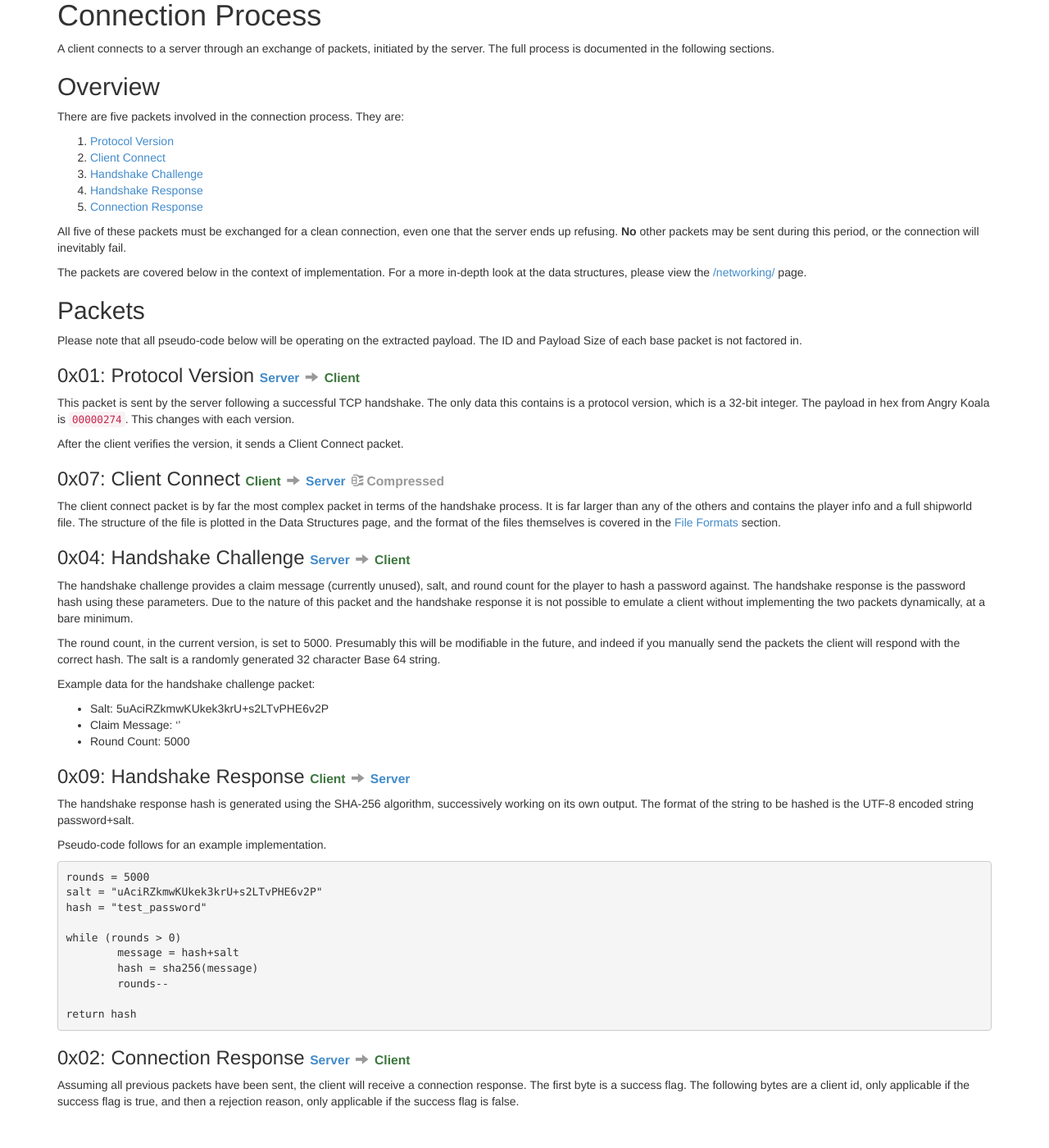
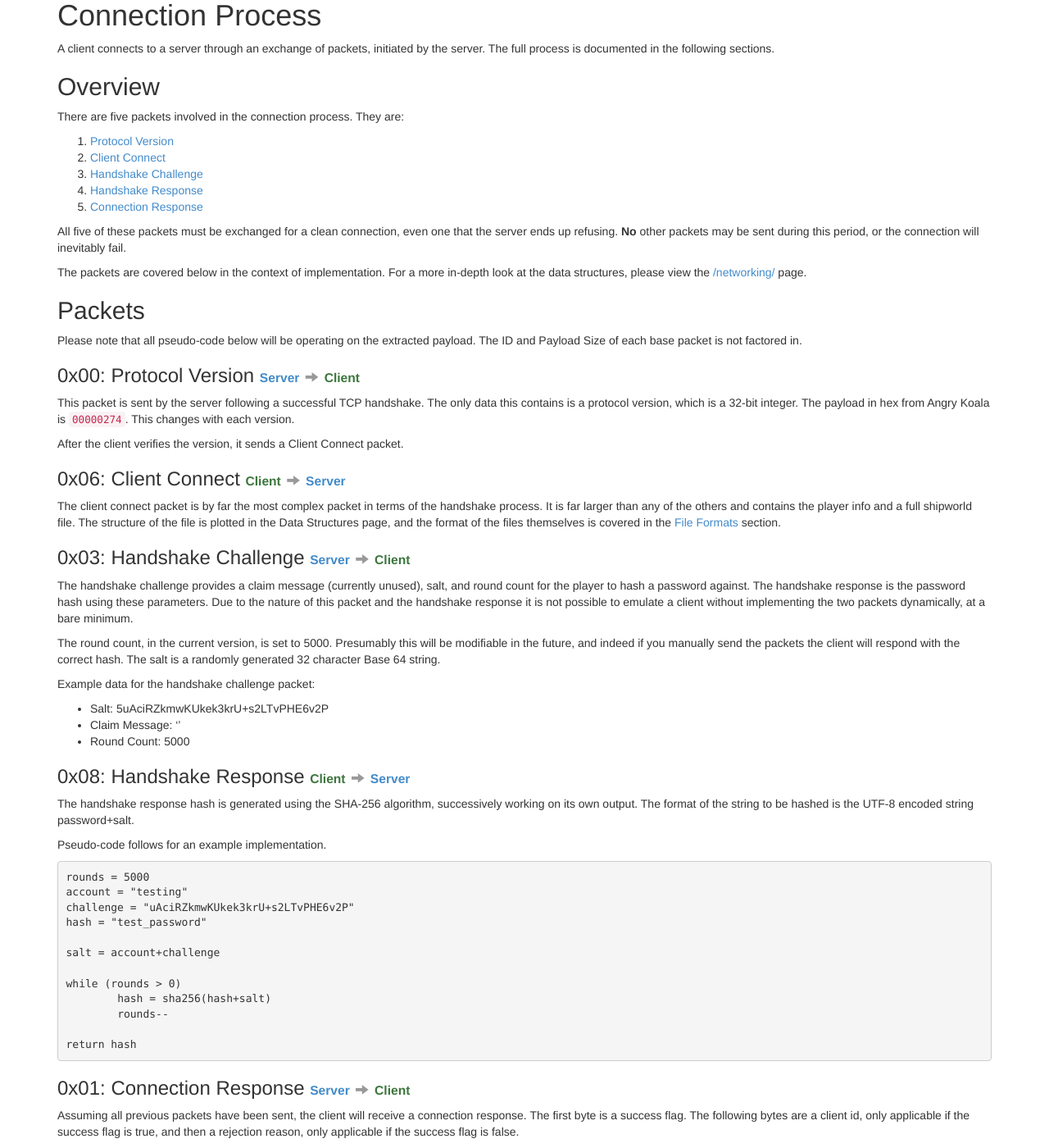
Before and after one commit to ddevault/starbound-dev, a Jekyll site: the page built from networking/connecting.md, in a window 1280 px wide and 1400 px high, scrolled down 93 px. Shown: the whole window at 82% size. Built offline with Jekyll 4.4.1, drawn with Linux system fonts in a browser that asks for light colours; Markdown is read by kramdown in place of the engine named in the settings; before the commit the page ends 1456 px from its top, so only the background shows below that.

Commit message:
Quick updates to the connection process

````diff
--- a/networking/connecting.md
+++ b/networking/connecting.md
@@ -10,11 +10,11 @@ A client connects to a server through an exchange of packets, initiated by the s
 ## Overview
 There are five packets involved in the connection process. They are:
 
-1. [Protocol Version](#0x01)
-2. [Client Connect](#0x07)
-3. [Handshake Challenge](#0x04)
-4. [Handshake Response](#0x09)
-5. [Connection Response](#0x02)
+1. [Protocol Version](#0x00)
+2. [Client Connect](#0x06)
+3. [Handshake Challenge](#0x03)
+4. [Handshake Response](#0x08)
+5. [Connection Response](#0x01)
 
 All five of these packets must be exchanged for a clean connection, even one that the server ends up refusing. **No** other packets may be sent during this period, or the connection will inevitably fail.
 
@@ -23,16 +23,16 @@ The packets are covered below in the context of implementation. For a more in-de
 ## Packets
 Please note that all pseudo-code below will be operating on the extracted payload. The ID and Payload Size of each base packet is not factored in.
 
-{% include connect-packet-header.html name="Protocol Version" id="01" direction="server-to-client" %}
+{% include connect-packet-header.html name="Protocol Version" id="00" direction="server-to-client" %}
 
 This packet is sent by the server following a successful TCP handshake. The only data this contains is a protocol version, which is a 32-bit integer. The payload in hex from Angry Koala is `00000274`. This changes with each version.
 
 After the client verifies the version, it sends a Client Connect packet.
 
-{% include connect-packet-header.html name="Client Connect" id="07" direction="client-to-server" compressed="true"%}
+{% include connect-packet-header.html name="Client Connect" id="06" direction="client-to-server"%}
 The client connect packet is by far the most complex packet in terms of the handshake process. It is far larger than any of the others and contains the player info and a full shipworld file. The structure of the file is plotted in the Data Structures page, and the format of the files themselves is covered in the [File Formats](/file_formats/) section.
 
-{% include connect-packet-header.html name="Handshake Challenge" id="04" direction="server-to-client" %}
+{% include connect-packet-header.html name="Handshake Challenge" id="03" direction="server-to-client" %}
 The handshake challenge provides a claim message (currently unused), salt, and round count for the player to hash a password against. The handshake response is the password hash using these parameters. Due to the nature of this packet and the handshake response it is not possible to emulate a client without implementing the two packets dynamically, at a bare minimum.
 
 The round count, in the current version, is set to 5000. Presumably this will be modifiable in the future, and indeed if you manually send the packets the client will respond with the correct hash. The salt is a randomly generated 32 character Base 64 string.
@@ -43,24 +43,26 @@ Example data for the handshake challenge packet:
 * Claim Message: ''
 * Round Count: 5000
 
-{% include connect-packet-header.html name="Handshake Response" id="09" direction="client-to-server" %}
+{% include connect-packet-header.html name="Handshake Response" id="08" direction="client-to-server" %}
 The handshake response hash is generated using the SHA-256 algorithm, successively working on its own output. The format of the string to be hashed is the UTF-8 encoded string password+salt.
 
 Pseudo-code follows for an example implementation.
 
 ```
 rounds = 5000
-salt = "uAciRZkmwKUkek3krU+s2LTvPHE6v2P"
+account = "testing"
+challenge = "uAciRZkmwKUkek3krU+s2LTvPHE6v2P"
 hash = "test_password"
 
+salt = account+challenge
+
 while (rounds > 0)
-	message = hash+salt
-	hash = sha256(message)
+	hash = sha256(hash+salt)
 	rounds--
 
 return hash
 ```
 
-{% include connect-packet-header.html name="Connection Response" id="02" direction="server-to-client" %}
+{% include connect-packet-header.html name="Connection Response" id="01" direction="server-to-client" %}
 Assuming all previous packets have been sent, the client will receive a connection response.
 The first byte is a success flag. The following bytes are a client id, only applicable if the success flag is true, and then a rejection reason, only applicable if the success flag is false.
````
